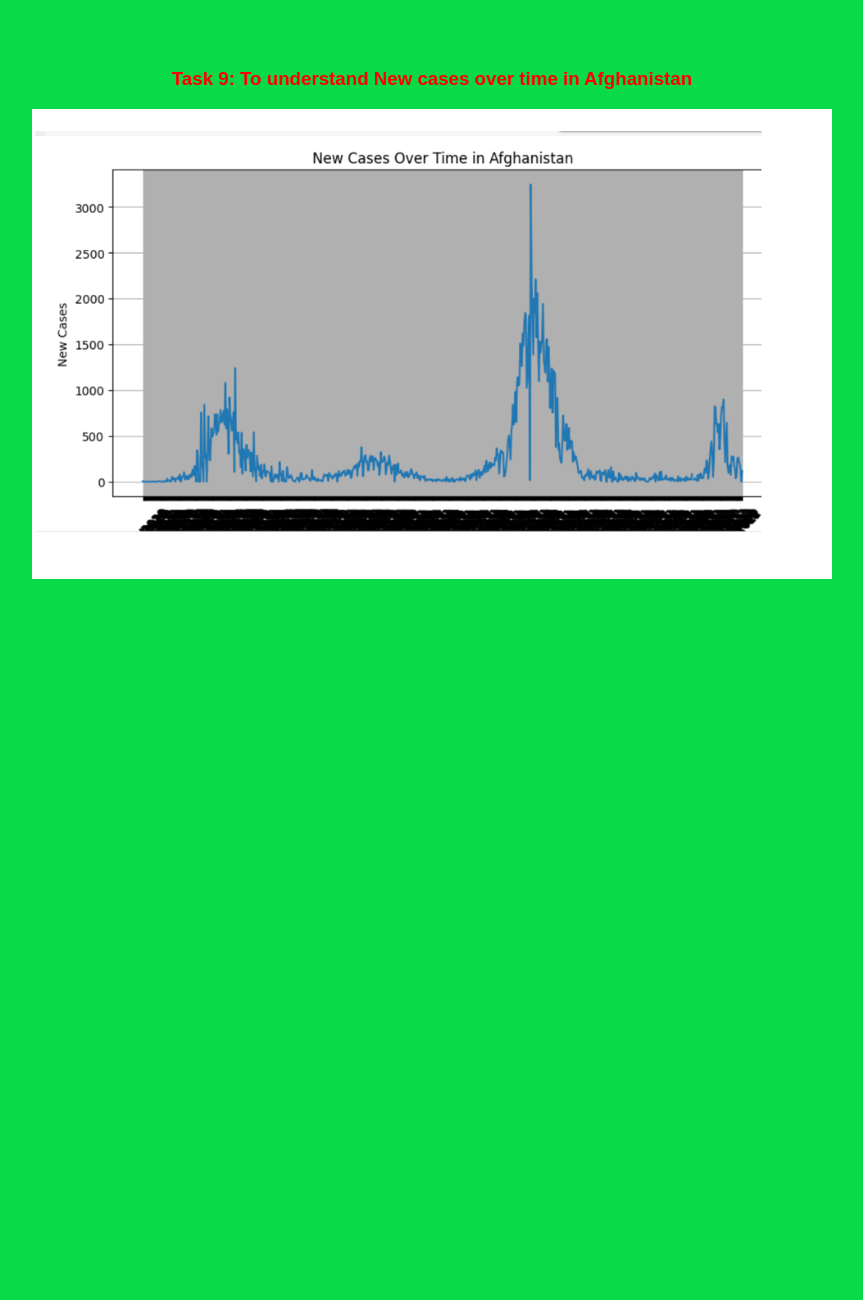
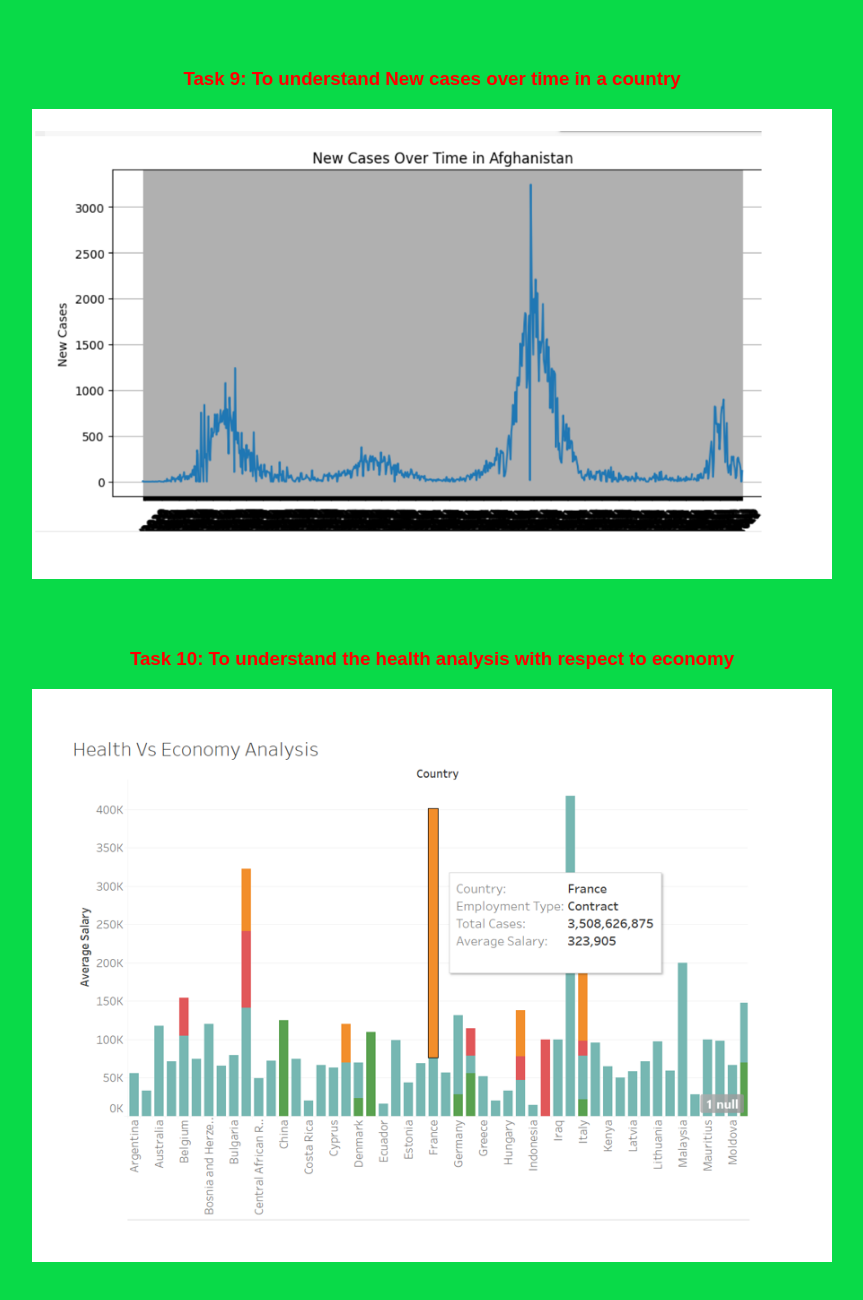
Before and after one commit to hemalatha1700/DataVisualization_repo, a plain HTML site: page Visualizations.html in a window 1280 px wide. Shown: the part 4585-5885 px from the top of the page, without its empty margins (238-1101 px from the left). Before the commit the page ends 5254 px from the top, so only its background shows below. Drawn offline with Linux system fonts and the light colour scheme.

Commit message:
Add files via upload

```diff
--- a/Visualizations.html
+++ b/Visualizations.html
@@ -125,8 +125,12 @@
                 </li>
 
                 <li class="task-container">
-                    <h3>Task 9: To understand New cases over time in Afghanistan</h3>
+                    <h3>Task 9: To understand New cases over time in a country</h3>
                     <img class="task-image" src="Task9.png" alt="Task 2 Image">
+                </li>
+                <li class="task-container">
+                    <h3>Task 10: To understand the health analysis with respect to economy</h3>
+                    <img class="task-image" src="Task3.png" alt="Task 2 Image">
                 </li>
 
 
```
